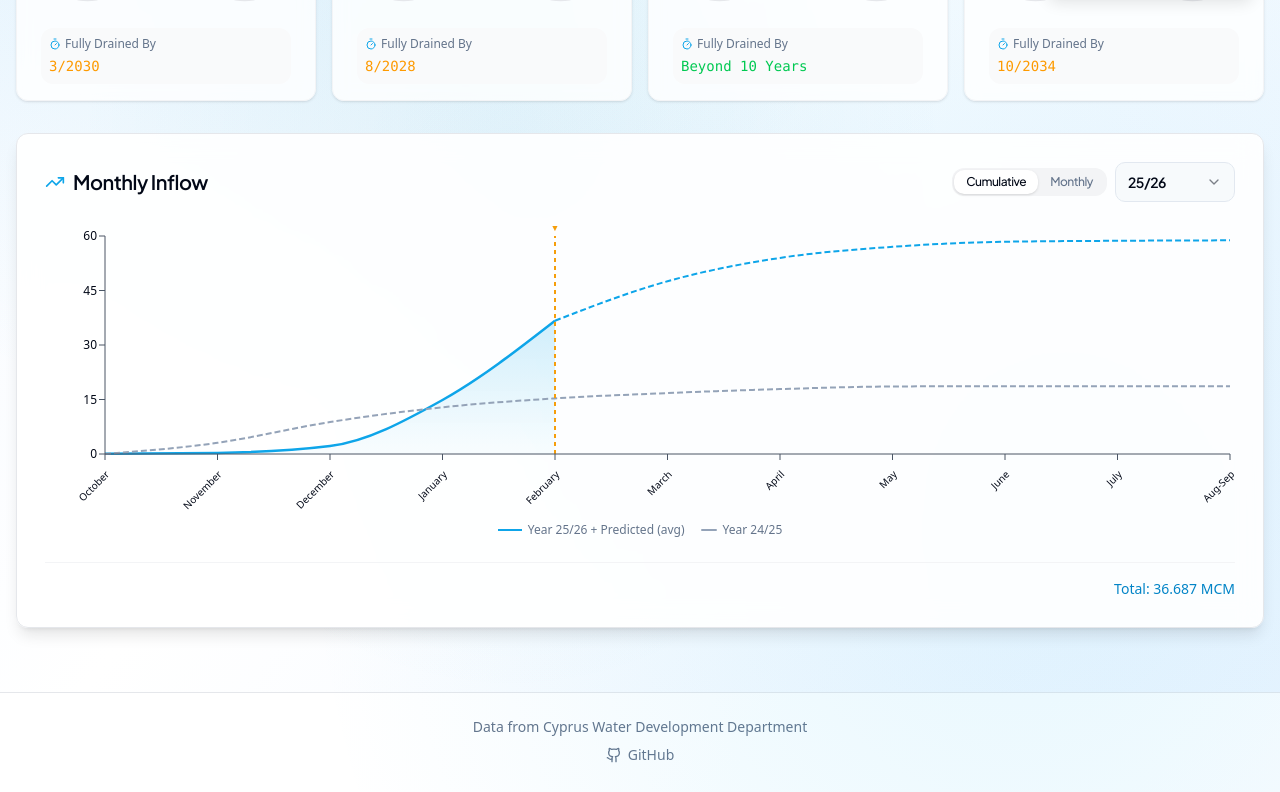
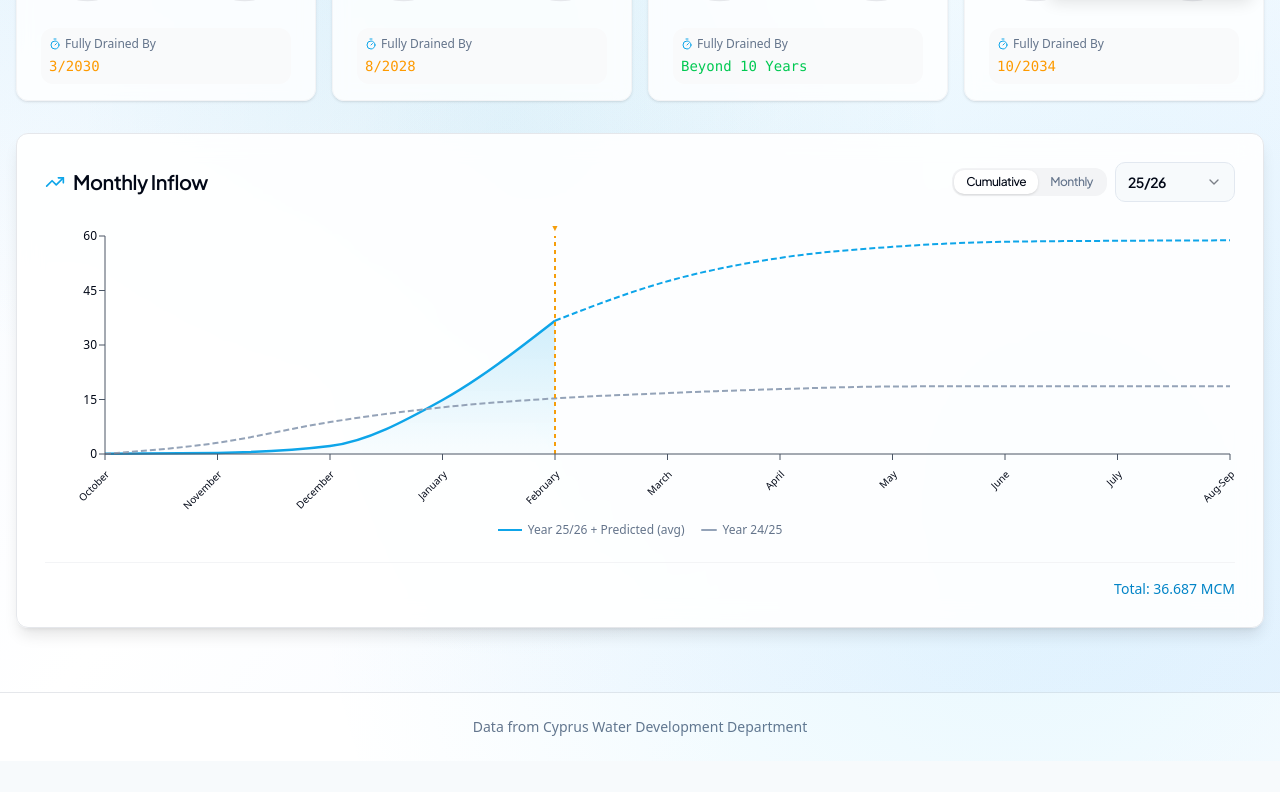
Before and after one commit to vbougay/cyprus-dams, a Next.js app: page /en/media in a window 1280 px wide. Shown: the part 780-1572 px from the top of the page. After the commit the page ends 1541 px from the top, so only its background shows below. Built offline with nearby package versions, Linux system fonts and the light colour scheme.

Commit message:
Remove GitHub link from media page footer
https://claude.ai/code/session_01Rx8KcZLQyTXeL9w4zR7SZa

```diff
--- a/src/components/MediaClient.tsx
+++ b/src/components/MediaClient.tsx
@@ -6,7 +6,7 @@ import { ReservoirCard, CapacityChart, MonthlyInflow } from '@/components';
 import HistoricalHeatmapStatic from '@/components/HistoricalHeatmapStatic';
 import MediaHeader from '@/components/MediaHeader';
 import { Button } from '@/components/ui/button';
-import { Download, Loader2, Github } from 'lucide-react';
+import { Download, Loader2 } from 'lucide-react';
 import {
   getReservoirsWithDrainDates,
   calculateRegionTotals,
@@ -245,12 +245,6 @@ export function MediaClient({
         <footer className="border-t border-gray-200 dark:border-gray-800 py-6 bg-white/95 dark:bg-gray-900/95">
           <div className="container mx-auto px-4 text-center text-sm text-muted-foreground">
             <p><a href="https://www.moa.gov.cy/moa/wdd/Wdd.nsf/page18_en/page18_en?opendocument" className="hover:text-water-600 dark:hover:text-water-400 transition-colors">{t('dataFrom')}</a></p>
-            <p className="mt-2">
-              <a href="https://github.com/vbougay/fragmata.info" target="_blank" rel="noopener noreferrer" className="inline-flex items-center gap-1.5 hover:text-water-600 dark:hover:text-water-400 transition-colors">
-                <Github className="h-4 w-4" />
-                GitHub
-              </a>
-            </p>
           </div>
         </footer>
       </div>
```
